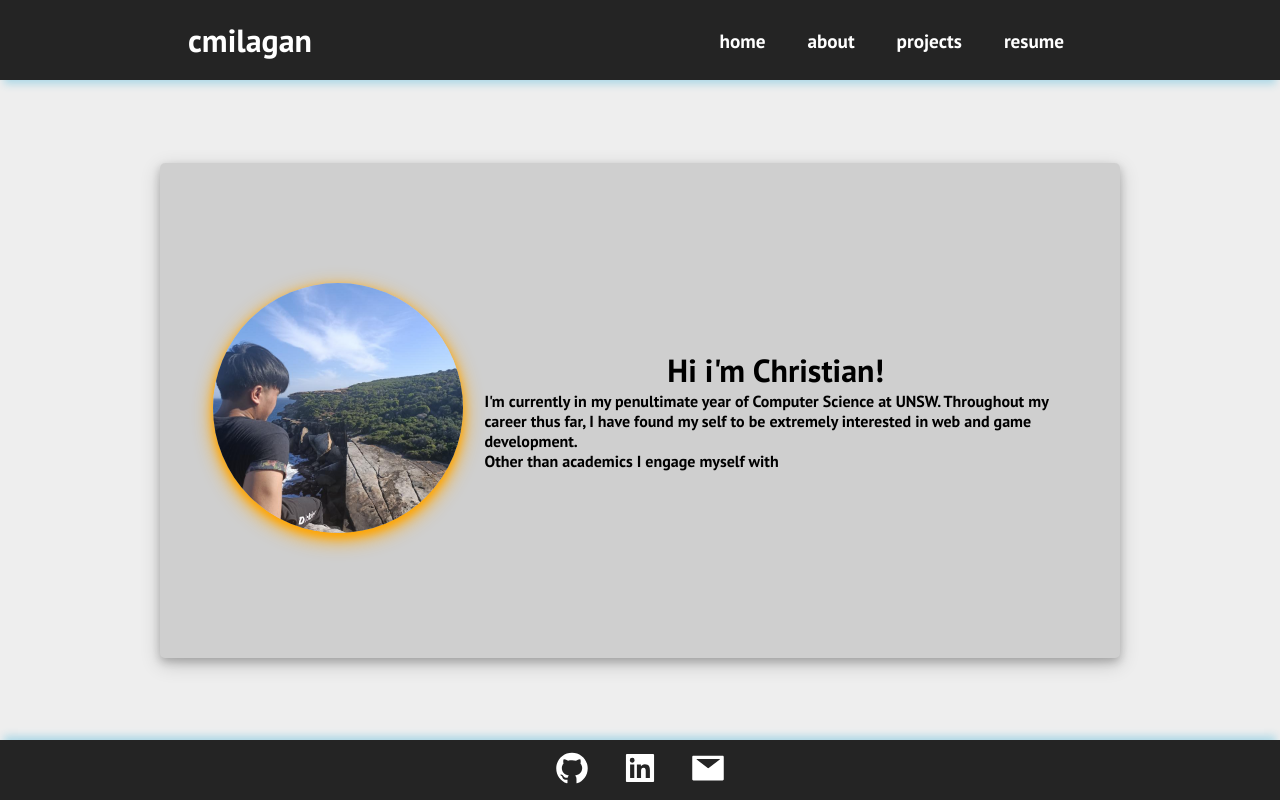
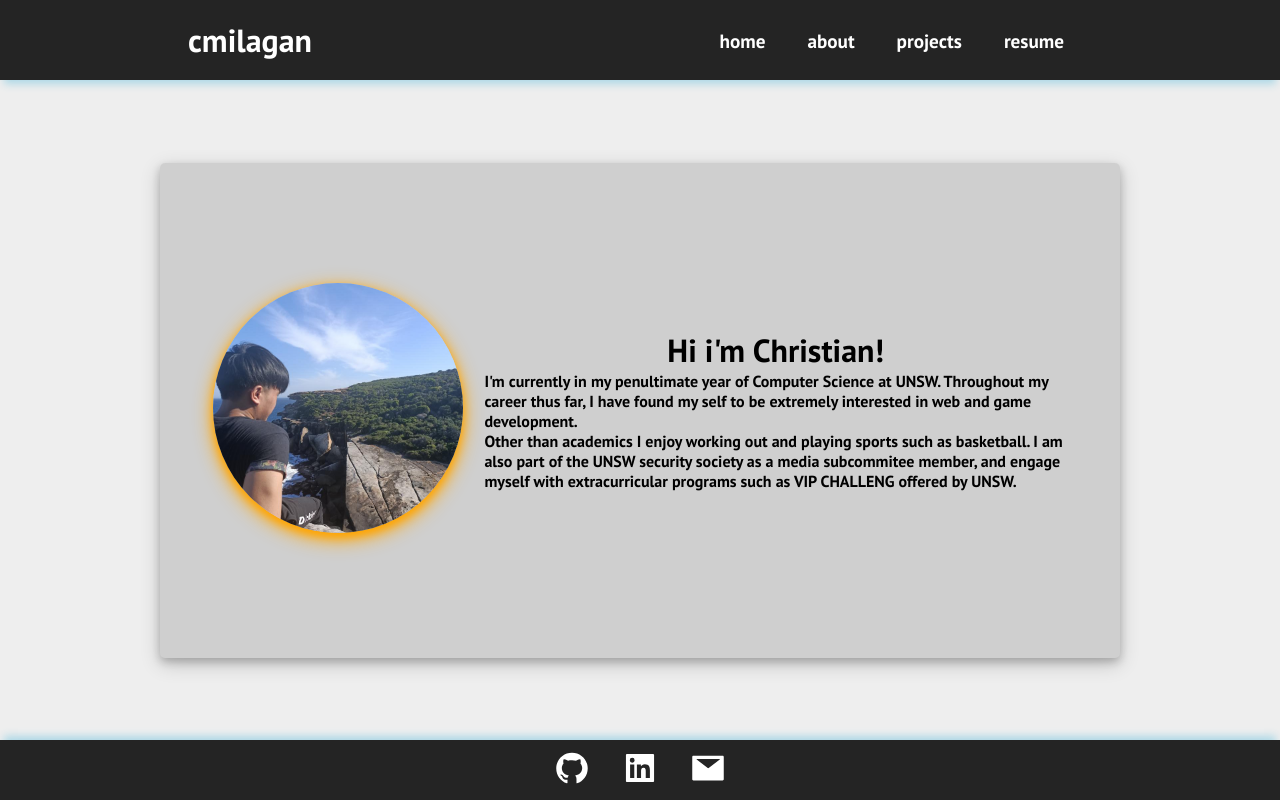
Before and after one commit to cmilagan/web, a React (Create React App) app: page /about in a window 1280 px wide. Built offline with nearby package versions, Linux system fonts and the light colour scheme.

Commit message:
added more about me

```diff
--- a/src/components/sections/AboutSection.js
+++ b/src/components/sections/AboutSection.js
@@ -19,7 +19,9 @@ function AboutSection() {
                         </p>
 
                         <p>
-                            Other than academics I engage myself with
+                            Other than academics I enjoy working out and playing sports such as basketball. I
+                            am also part of the UNSW security society as a media subcommitee member, and engage myself
+                            with extracurricular programs such as VIP CHALLENG offered by UNSW.
                         </p>
                 </div>
             </div>
```
